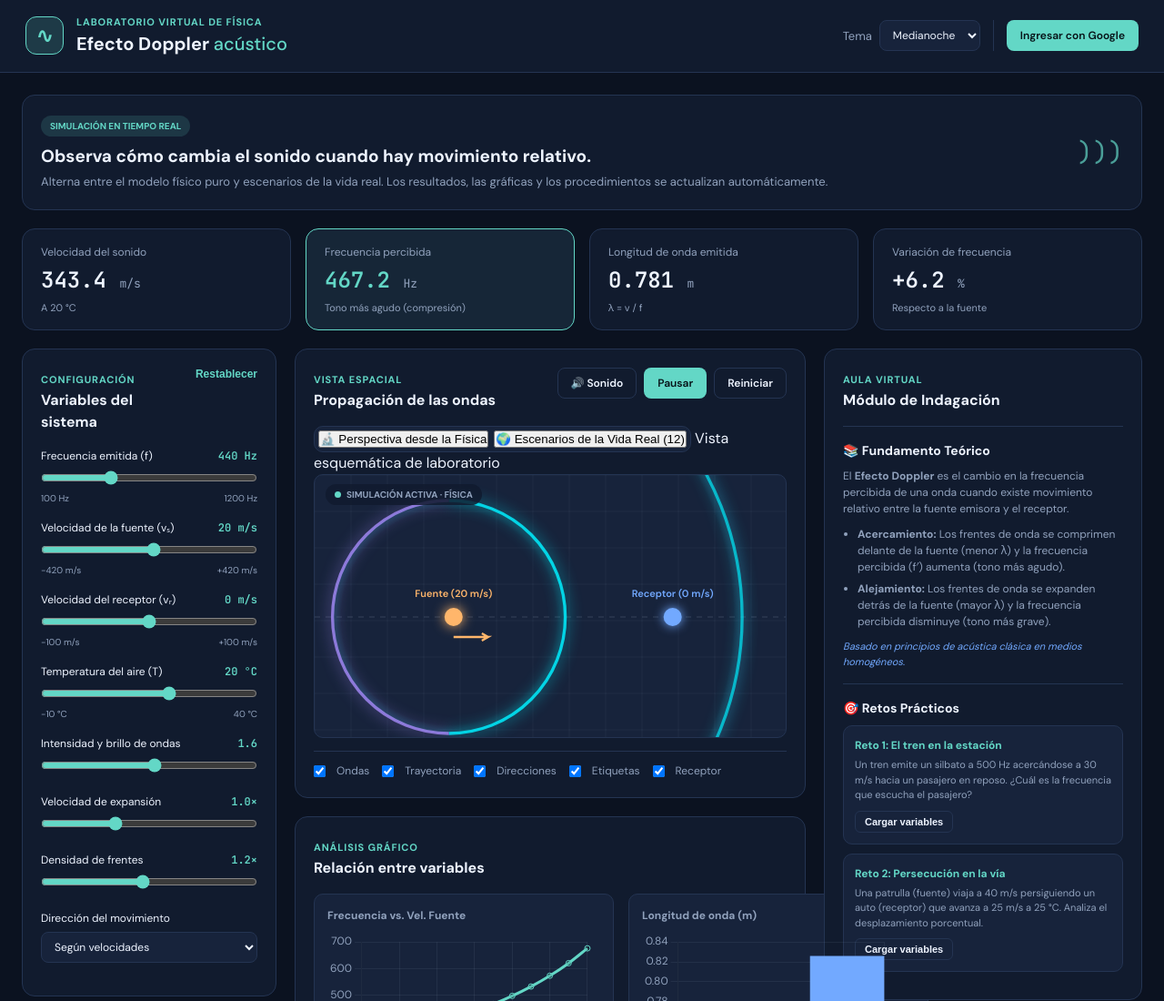
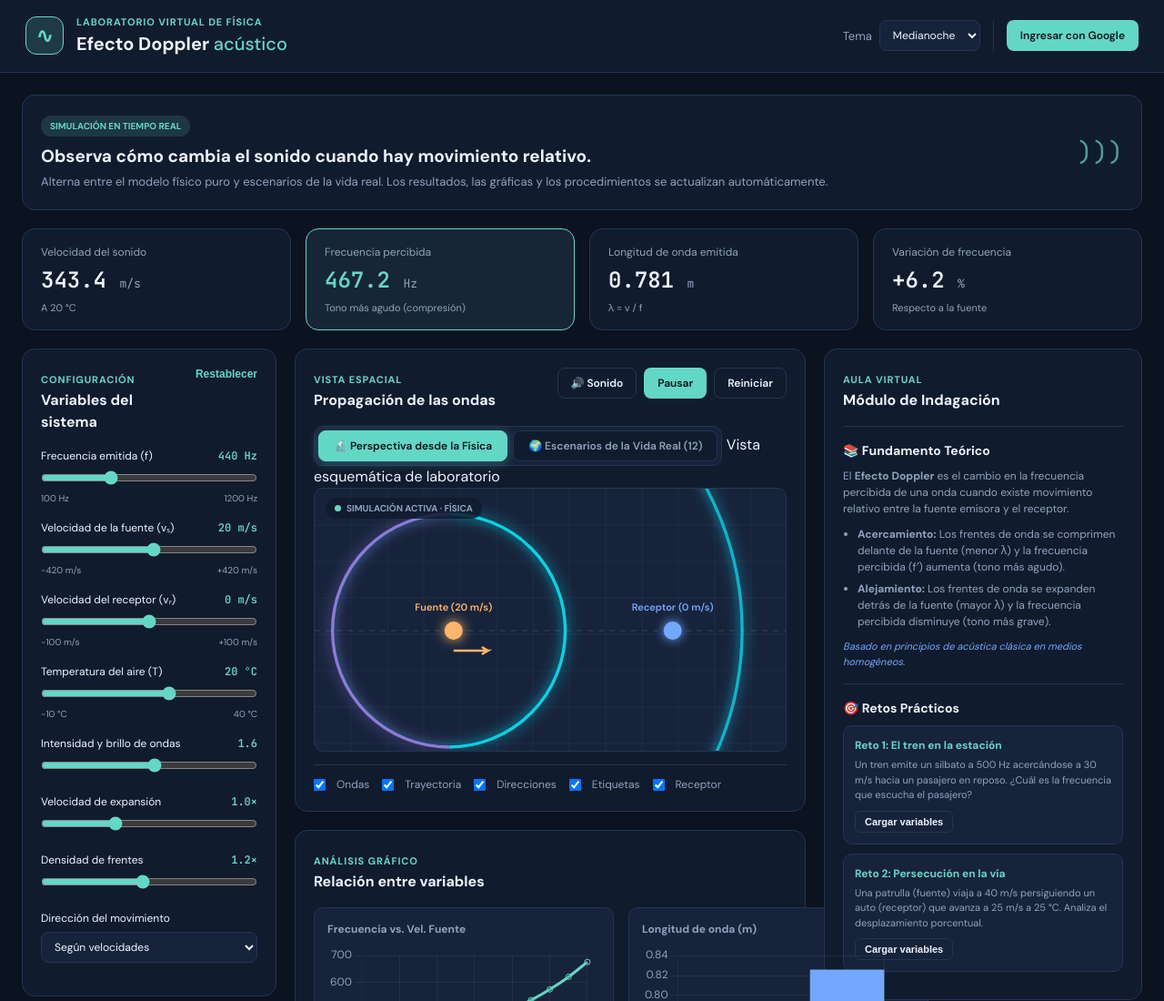
Before and after one commit to mdumesg-svg/LABORATORIO-EFECTO-DOOPLER-ACUSTICO-, a plain HTML site: page index.html in a window 1280 px wide. Shown: the top 1100 px of the page at 91% size. Drawn offline with nearby package versions, Linux system fonts and the light colour scheme; no server answers.

Commit message:
Update style.css

```diff
--- a/style.css
+++ b/style.css
@@ -352,31 +352,41 @@ select, input[type="text"], input[type="number"] {
     gap: 6px;
 }
 
+#modePhysicsBtn,
+#modeRealBtn,
 .perspective-tab {
-    background: transparent;
-    border: 1px solid transparent;
+    appearance: none;
+    -webkit-appearance: none;
+    background: var(--surface-1);
+    border: 1px solid var(--line);
     color: var(--muted);
-    font-family: inherit;
+    font-family: 'DM Sans', system-ui, sans-serif;
     font-size: 12px;
     font-weight: 600;
-    padding: 8px 14px;
-    border-radius: 7px;
+    padding: 8px 16px;
+    border-radius: 8px;
     cursor: pointer;
     transition: all 0.2s ease;
     display: inline-flex;
     align-items: center;
-    gap: 6px;
+    gap: 7px;
 }
 
+#modePhysicsBtn:hover,
+#modeRealBtn:hover,
 .perspective-tab:hover {
     color: var(--text);
-    background: color-mix(in srgb, var(--surface-1) 60%, transparent);
+    border-color: var(--primary);
+    background: color-mix(in srgb, var(--primary) 10%, var(--surface-1));
 }
 
+#modePhysicsBtn.active,
+#modeRealBtn.active,
 .perspective-tab.active {
     background: var(--primary);
+    border-color: var(--primary);
     color: #071318;
-    box-shadow: 0 2px 10px color-mix(in srgb, var(--primary) 35%, transparent);
+    box-shadow: 0 2px 12px color-mix(in srgb, var(--primary) 35%, transparent);
 }
 
 .scenario-badge {
@@ -424,6 +434,8 @@ select, input[type="text"], input[type="number"] {
 }
 
 .real-sc-btn {
+    appearance: none;
+    -webkit-appearance: none;
     background: var(--surface-2);
     border: 1px solid var(--line);
     border-radius: 9px;
```
